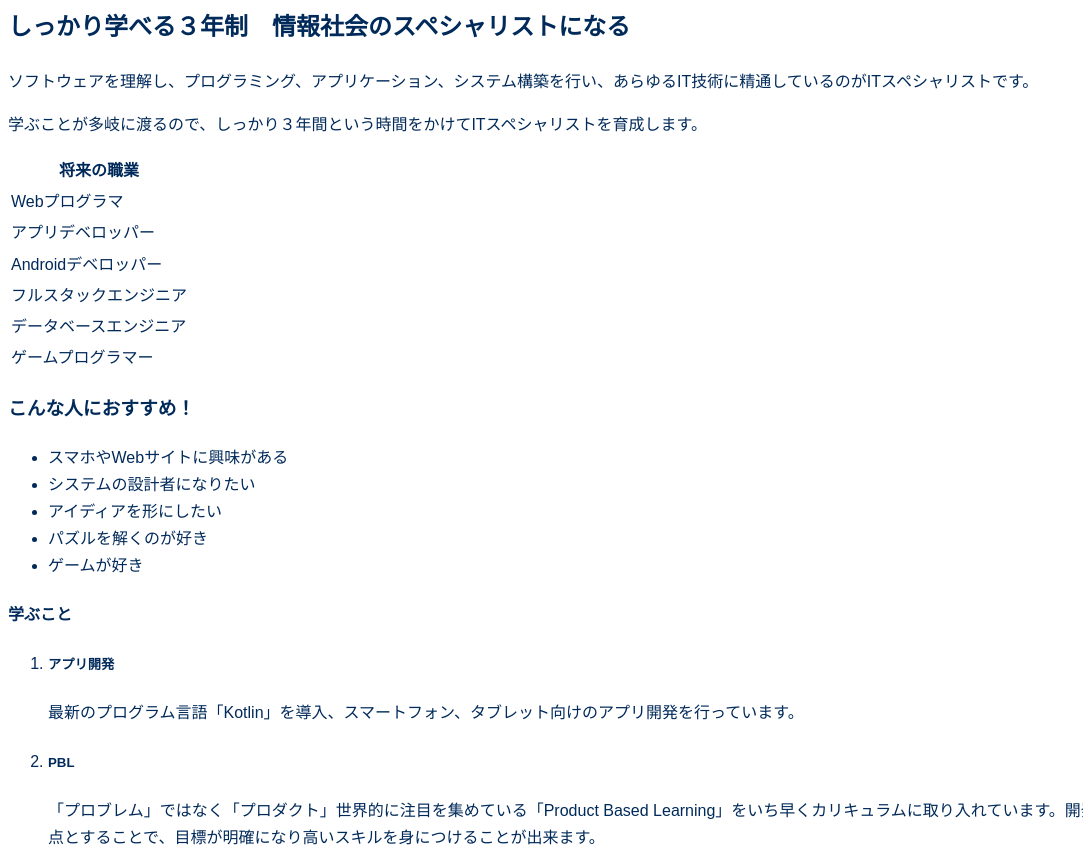
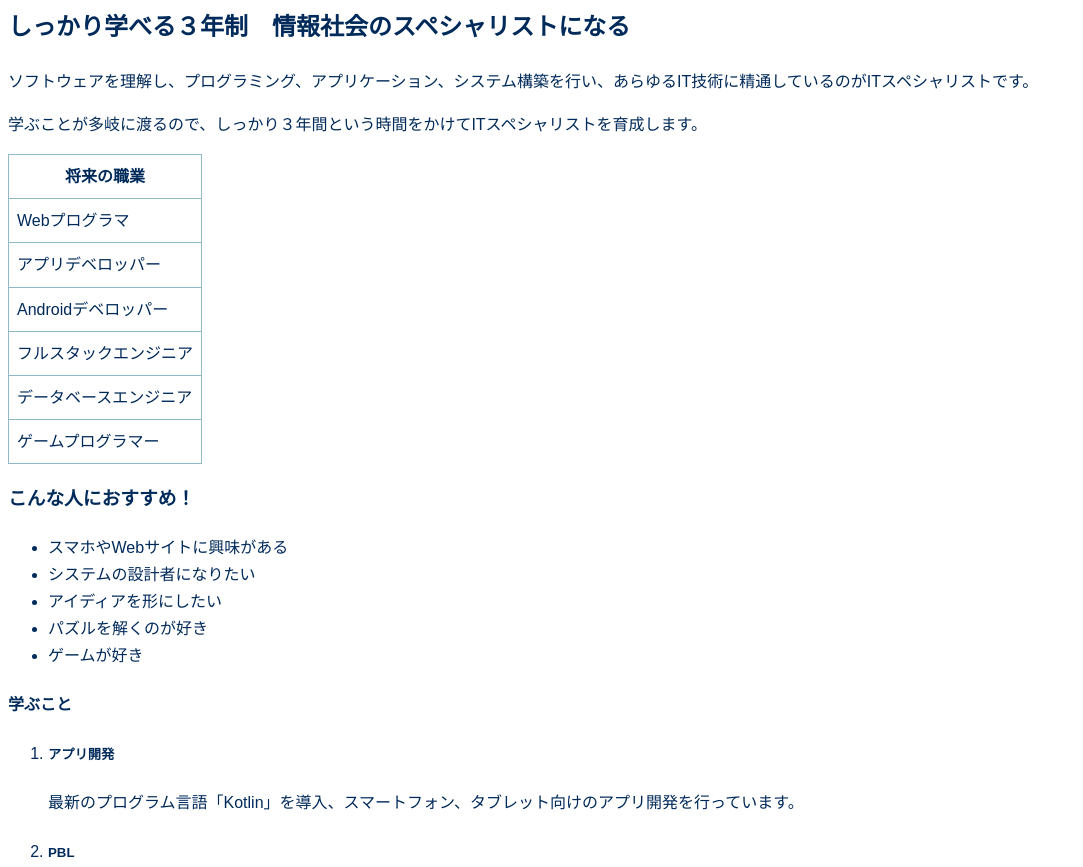
Before and after one commit to itc-n21020/webExtention, a plain HTML site: page Task01/it-specialist.html in a window 1280 px wide. Shown: the part 233-1100 px from the top of the page, without its empty margins (0-1083 px from the left). Drawn offline with Linux system fonts and the light colour scheme.

Commit message:
8月30日課題完了

```diff
--- a/Task01/style.css
+++ b/Task01/style.css
@@ -40,3 +40,10 @@ a:active {
 	width: 300px;
 	background-color: #fafafa;
 }
+table {
+	border-collapse: collapse;
+}
+th, td {
+	border: 1px solid #8fbac8;
+	padding: 8px;
+}
```
